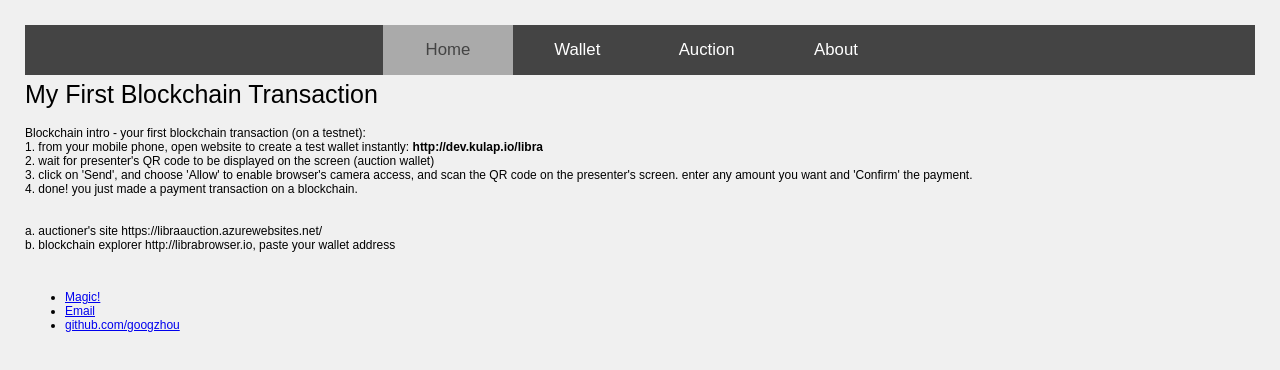
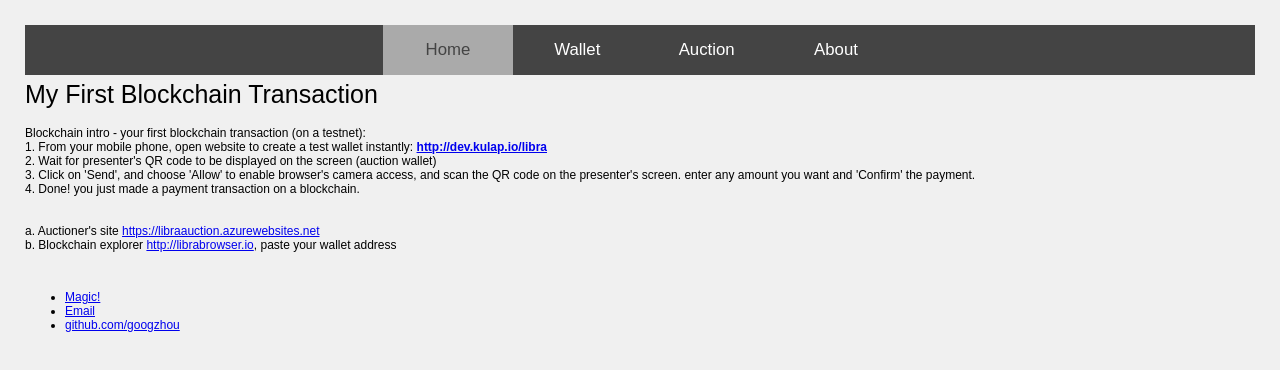
Before and after one commit to GOOGZHOU/HelloBlockchain, a plain HTML site: page index.html in a window 1280 px wide. Drawn offline with Linux system fonts and the light colour scheme.

Commit message:
Update index.html

```diff
--- a/index.html
+++ b/index.html
@@ -121,15 +121,15 @@
 	<div class="blurb">
 		<h1>My First Blockchain Transaction</h1>
 		<p>Blockchain intro - your first blockchain transaction (on a testnet):<br/>
-1. from your mobile phone, open website to create a test wallet instantly:  <b>http://dev.kulap.io/libra</b><br/>
-2. wait for presenter's QR code to be displayed on the screen (auction wallet)<br/>
-3. click on 'Send', and choose 'Allow' to enable browser's camera access, and scan the QR code on the presenter's screen.  enter any amount you want and 'Confirm' the payment.<br/>
-4. done! you just made a payment transaction on a blockchain. <br/>
+1. From your mobile phone, open website to create a test wallet instantly:  <b><a href="http://dev.kulap.io/libra">http://dev.kulap.io/libra</a></b><br/>
+2. Wait for presenter's QR code to be displayed on the screen (auction wallet)<br/>
+3. Click on 'Send', and choose 'Allow' to enable browser's camera access, and scan the QR code on the presenter's screen.  enter any amount you want and 'Confirm' the payment.<br/>
+4. Done! you just made a payment transaction on a blockchain. <br/>
 
 <br/><br/>
 
-a. auctioner's site  https://libraauction.azurewebsites.net/<br/>
-b. blockchain explorer http://librabrowser.io, paste your wallet address</p><br/>
+a. Auctioner's site  <a href="https://libraauction.azurewebsites.net">https://libraauction.azurewebsites.net</a><br/>
+b. Blockchain explorer <a href="http://librabrowser.io">http://librabrowser.io</a>, paste your wallet address</p><br/>
     		</div><!-- /.blurb -->
 		</div><!-- /.container -->
 		<footer>
```
